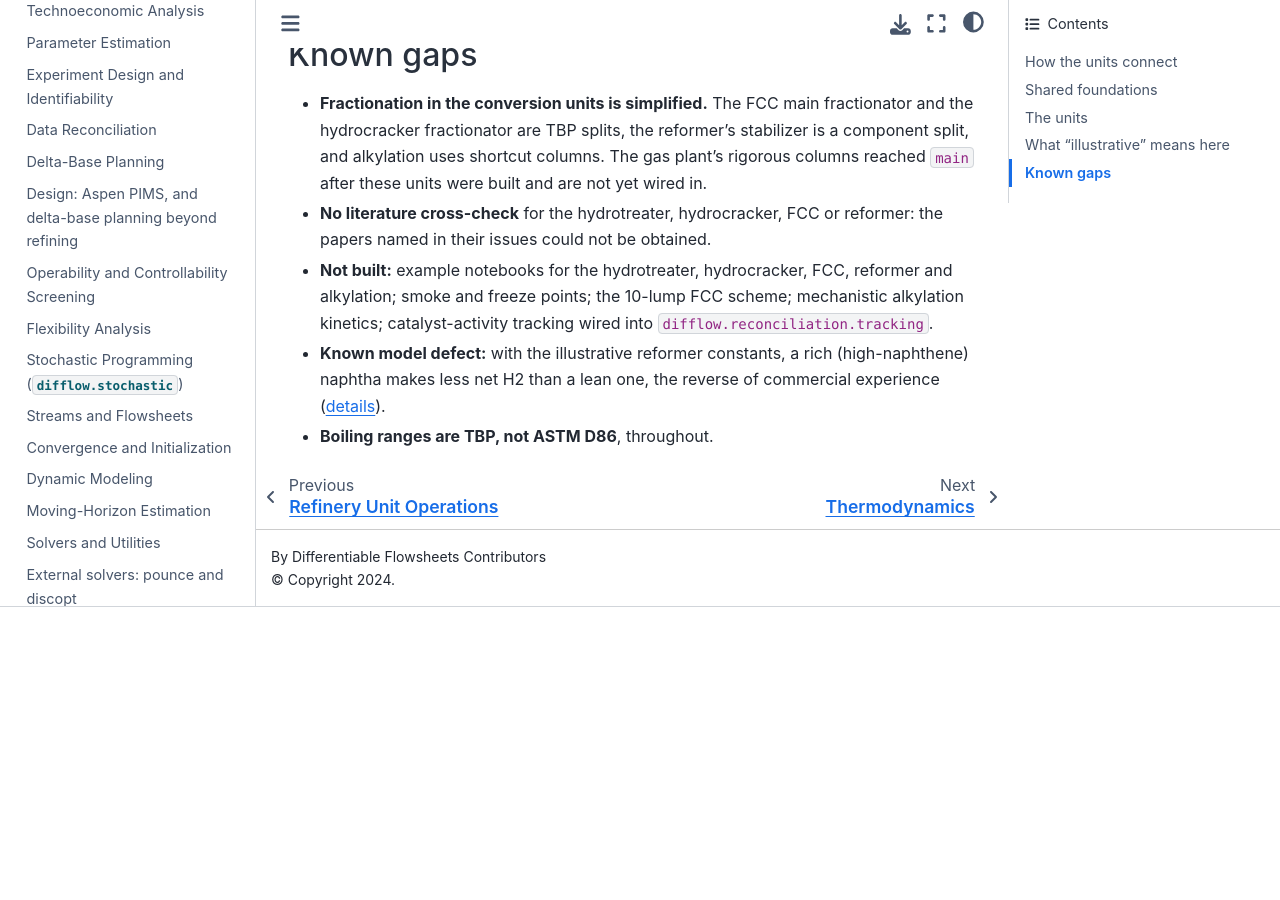
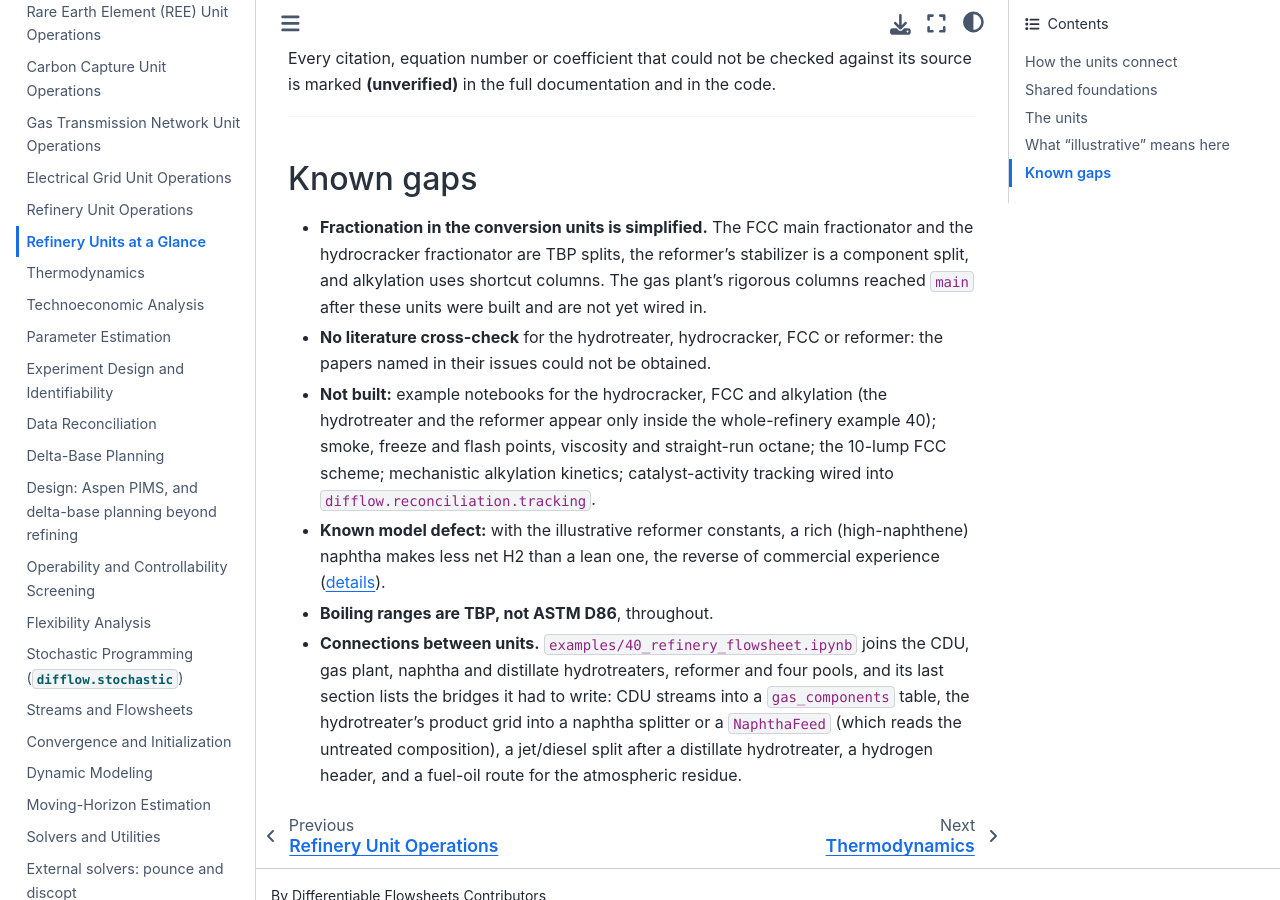
Before and after one commit to jkitchin/differentiable-flowsheets, a Jupyter Book: the page built from docs/refinery-summary.md, in a window 1280 px wide and 900 px high, scrolled down 6813 px. Built offline with Jupyter Book 1.0.4 settings and Sphinx 7.4.7 and the Sphinx Book theme 1.1.4, drawn with Linux system fonts in a browser that asks for light colours; before the commit the page ends 7420 px from its top, so only the background shows below that; some of the changed text lies outside the part shown.

Commit message:
Add a small whole-refinery example notebook (examples/40)
CDU -> gas plant (compressor, amine, absorber-deethanizer, debutanizer)
-> naphtha hydrotreater -> catalytic reformer; kerosene + diesel + AGO ->
distillate hydrotreater -> jet and ULSD; atmospheric residue -> fuel oil;
BlendPool for gasoline, jet, ULSD and fuel oil; a hydrogen balance
(reformer net H2 against both hydrotreaters' makeup), a refinery mass and
sulfur balance, and an implicit gradient of the ULSD pool's sulfur and
cetane index with respect to the distillate hydrotreater's inlet
temperature, checked against central differences.

Connections the API does not provide are written in the notebook as
marked stand-ins and listed as gaps at its end. Executes in about 12
minutes on four cores; outputs are committed.

The refinery summary, the plugin README and the hydrotreater and reformer
sections of the unit docs now point to it.

Co-Authored-By: Claude Opus 5.5 <noreply@anthropic.com>
Claude-Session: https://claude.ai/code/session_01HPVcQNBGkjurNANpkJeKnp

```diff
--- a/docs/refinery-summary.md
+++ b/docs/refinery-summary.md
@@ -39,6 +39,12 @@ Every arrow is a differentiable connection: a product property has an exact
 gradient with respect to the assay data, the specs and the operating
 variables upstream of it.
 
+The hydroskimming part of the map (CDU, gas plant, naphtha hydrotreater,
+reformer, distillate hydrotreater, residue to fuel oil, and the four pools)
+runs end to end in `examples/40_refinery_flowsheet.ipynb`. Some of its
+arrows are bridges written in that notebook rather than library
+connections; they are listed under [Known gaps](#refinery-summary-gaps).
+
 ---
 
 (refinery-summary-foundations)=
@@ -73,26 +79,26 @@ delta-base planning ([`difflow.planning`](planning.md)).
 | Unit | Main class (palette name) | In → out | Model | Planning | Validation | Example |
 |---|---|---|---|---|---|---|
 | [Preheat train](unit-operations-refinery.md#the-preheat-train) | `PreheatedCrudeUnit` (palette: `Desalter`, `PreflashDrum`, `CrudeUnitWithPreheat`) | crude from the tank → crude at the furnace inlet | Exchanger train heated by the column's pumparounds and products, solved together with the column; desalter; three-phase preflash drum; Ebert-Panchal fouling | `cdu_block` | Drum and exchangers against IDAES 2.10 unit models on the same thermo | 37 |
-| [Crude distillation unit](unit-operations-refinery.md#the-crude-unit) | `CrudeUnit` (palette: `CrudeDistillationUnit`) | crude → naphtha, kerosene, diesel, AGO, residue | Fired heater solved with an equation-oriented MESH column; side strippers, pumparounds, steam | `cdu_block` | Against an independent Pyomo/IPOPT column and IDAES property packages ([details](unit-operations-refinery.md#validation)) | 35, 36 |
+| [Crude distillation unit](unit-operations-refinery.md#the-crude-unit) | `CrudeUnit` (palette: `CrudeDistillationUnit`) | crude → naphtha, kerosene, diesel, AGO, residue | Fired heater solved with an equation-oriented MESH column; side strippers, pumparounds, steam | `cdu_block` | Against an independent Pyomo/IPOPT column and IDAES property packages ([details](unit-operations-refinery.md#validation)) | 35, 36, 40 |
 | [Vacuum unit](unit-operations-refinery.md#the-vacuum-unit) | `VacuumColumn` (palette: `VacuumColumn`) | atmospheric residue → LVGO, HVGO, slop, vacuum residue | Stage-network column at vacuum with packed beds; contaminants carried per cut | — | Against an independent Pyomo/IPOPT model, equilibrium and Murphree beds ([details](unit-operations-refinery.md#validation-the-vacuum-unit)) | 34, 36 |
-| [Saturated gas plant](unit-operations-refinery.md#the-saturated-gas-plant) | `GasPlantColumn`, `GasCompressor`, `AmineTreater` (all three on the palette) | light ends + naphtha → fuel gas, LPG, C3/C4 splits, stabilized naphtha | Cubic-EOS (PR or SRK) stage columns, staged compressor with knock-outs, amine treating as a removal fraction | `gasplant_block` | Debutanizer against IDAES `TrayColumn`; splitter against IDAES flashes ([details](unit-operations-refinery.md#validation-the-gas-plant)) | 38 |
+| [Saturated gas plant](unit-operations-refinery.md#the-saturated-gas-plant) | `GasPlantColumn`, `GasCompressor`, `AmineTreater` (all three on the palette) | light ends + naphtha → fuel gas, LPG, C3/C4 splits, stabilized naphtha | Cubic-EOS (PR or SRK) stage columns, staged compressor with knock-outs, amine treating as a removal fraction | `gasplant_block` | Debutanizer against IDAES `TrayColumn`; splitter against IDAES flashes ([details](unit-operations-refinery.md#validation-the-gas-plant)) | 38, 40 |
 
 ### Conversion
 
 | Unit | Main class | In → out | Model | Planning | Validation | Example |
 |---|---|---|---|---|---|---|
 | [C5/C6 isomerization](unit-operations-refinery.md#c5c6-light-naphtha-isomerization) | `IsomerizationReactor`, `IsomerizationUnit` (both on the palette) | light naphtha → isomerate | Adiabatic approach-to-equilibrium bed on ideal-gas thermochemistry; optional deisopentanizer and deisohexanizer recycle | `isom_block` | Equilibrium layer against IDAES `GibbsReactor` ([details](unit-operations-refinery.md#validation-the-isomerization-unit)); rate constants illustrative | 39 |
-| [Hydrotreater](unit-operations-refinery.md#the-hydrotreater) | `Hydrotreater` (library) | naphtha, kerosene or diesel → treated product, wild naphtha, off-gas | Trickle-bed HDS by sulfur class (LHHW, H2S-inhibited), HDN, aromatics saturation with equilibrium; HP separator, H2 recycle, stripper | `hdt_block` | Balances and gradients only; no literature cross-check; constants illustrative | — |
+| [Hydrotreater](unit-operations-refinery.md#the-hydrotreater) | `Hydrotreater` (library) | naphtha, kerosene or diesel → treated product, wild naphtha, off-gas | Trickle-bed HDS by sulfur class (LHHW, H2S-inhibited), HDN, aromatics saturation with equilibrium; HP separator, H2 recycle, stripper | `hdt_block` | Balances and gradients only; no literature cross-check; constants illustrative | 40 |
 | [Hydrocracker](unit-operations-refinery.md#the-hydrocracker) | `Hydrocracker` (library) | VGO → LPG, naphtha, kerosene, diesel, unconverted oil | Pretreat bed (hydrotreating kinetics) then cracking bed on continuous lumping or discrete lumps, organic-N inhibition; TBP-split fractionator; UCO recycle | `hcu_block` | Balances and gradients only; no literature cross-check; constants illustrative | — |
 | [Fluid catalytic cracker](unit-operations-refinery.md#the-fluid-catalytic-cracker) | `FCCUnit` (library) | VGO → dry gas, C3, C4, gasoline, LCO, slurry, flue gas | 3-, 4- or 5-lump riser and coke-burning regenerator solved together for the heat balance; TBP-split main fractionator | `fcc_block` | Balances and gradients only; no literature cross-check; constants illustrative ([details](unit-operations-refinery.md#fcc-what-is-tested-and-what-is-not)) | — |
-| [Catalytic reformer](unit-operations-refinery.md#catalytic-reforming) | `CatalyticReformer` (library) | hydrotreated heavy naphtha → reformate, net H2, LPG, fuel gas | 29 lumps by carbon number, equilibrium from Gibbs energies; three adiabatic beds with fired heaters; PR separator and H2 recycle; component-split stabilizer | `reformer_block` | Balances and gradients only; no literature cross-check; constants illustrative | — |
+| [Catalytic reformer](unit-operations-refinery.md#catalytic-reforming) | `CatalyticReformer` (library) | hydrotreated heavy naphtha → reformate, net H2, LPG, fuel gas | 29 lumps by carbon number, equilibrium from Gibbs energies; three adiabatic beds with fired heaters; PR separator and H2 recycle; component-split stabilizer | `reformer_block` | Balances and gradients only; no literature cross-check; constants illustrative | 40 |
 | [Alkylation](unit-operations-refinery.md#alkylation) | `AlkylationUnit` (library) | C3-C5 olefins + isobutane → alkylate, propane, n-butane | Sauer-Colville-Burwick yield and octane correlations; per-olefin stoichiometry; shortcut DIB, depropanizer and debutanizer; isobutane recycle | `alky_block` | The correlation layer reproduces the GAMS `process.gms` optimum (profit 1161.3366) | — |
 
 ### Products
 
 | Unit | Main class | In → out | Model | Planning | Validation | Example |
 |---|---|---|---|---|---|---|
-| [Product blending](unit-operations-refinery.md#product-blending) | `BlendPool`, `BlendComponent` (library) | components → gasoline, jet, ULSD or fuel oil, with spec margins | Nonlinear blending rules (Ethyl RT-70 octane, RVP index, Refutas viscosity); distillation and cetane index computed from the blend | `product_value_block` | Rules tested against published worked examples (RVP index, Refutas) | 33 |
+| [Product blending](unit-operations-refinery.md#product-blending) | `BlendPool`, `BlendComponent` (library) | components → gasoline, jet, ULSD or fuel oil, with spec margins | Nonlinear blending rules (Ethyl RT-70 octane, RVP index, Refutas viscosity); distillation and cetane index computed from the blend | `product_value_block` | Rules tested against published worked examples (RVP index, Refutas) | 33, 40 |
 
 ---
 
@@ -131,11 +137,20 @@ in the code.
   were built and are not yet wired in.
 - **No literature cross-check** for the hydrotreater, hydrocracker, FCC or
   reformer: the papers named in their issues could not be obtained.
-- **Not built:** example notebooks for the hydrotreater, hydrocracker, FCC,
-  reformer and alkylation; smoke and freeze points; the 10-lump FCC scheme;
+- **Not built:** example notebooks for the hydrocracker, FCC and alkylation
+  (the hydrotreater and the reformer appear only inside the whole-refinery
+  example 40); smoke, freeze and flash points, viscosity and straight-run
+  octane; the 10-lump FCC scheme;
   mechanistic alkylation kinetics; catalyst-activity tracking wired into
   `difflow.reconciliation.tracking`.
 - **Known model defect:** with the illustrative reformer constants, a rich
   (high-naphthene) naphtha makes less net H2 than a lean one, the reverse of
   commercial experience ([details](unit-operations-refinery.md#catalytic-reforming)).
 - **Boiling ranges are TBP, not ASTM D86**, throughout.
+- **Connections between units.** `examples/40_refinery_flowsheet.ipynb`
+  joins the CDU, gas plant, naphtha and distillate hydrotreaters, reformer
+  and four pools, and its last section lists the bridges it had to write:
+  CDU streams into a `gas_components` table, the hydrotreater's product grid
+  into a naphtha splitter or a `NaphthaFeed` (which reads the untreated
+  composition), a jet/diesel split after a distillate hydrotreater, a
+  hydrogen header, and a fuel-oil route for the atmospheric residue.
```
Also changed, not shown: docs/unit-operations-refinery.md (+2 -2 lines), src/difflow_refinery/README.md (+4 -1 lines), 1 other file.
